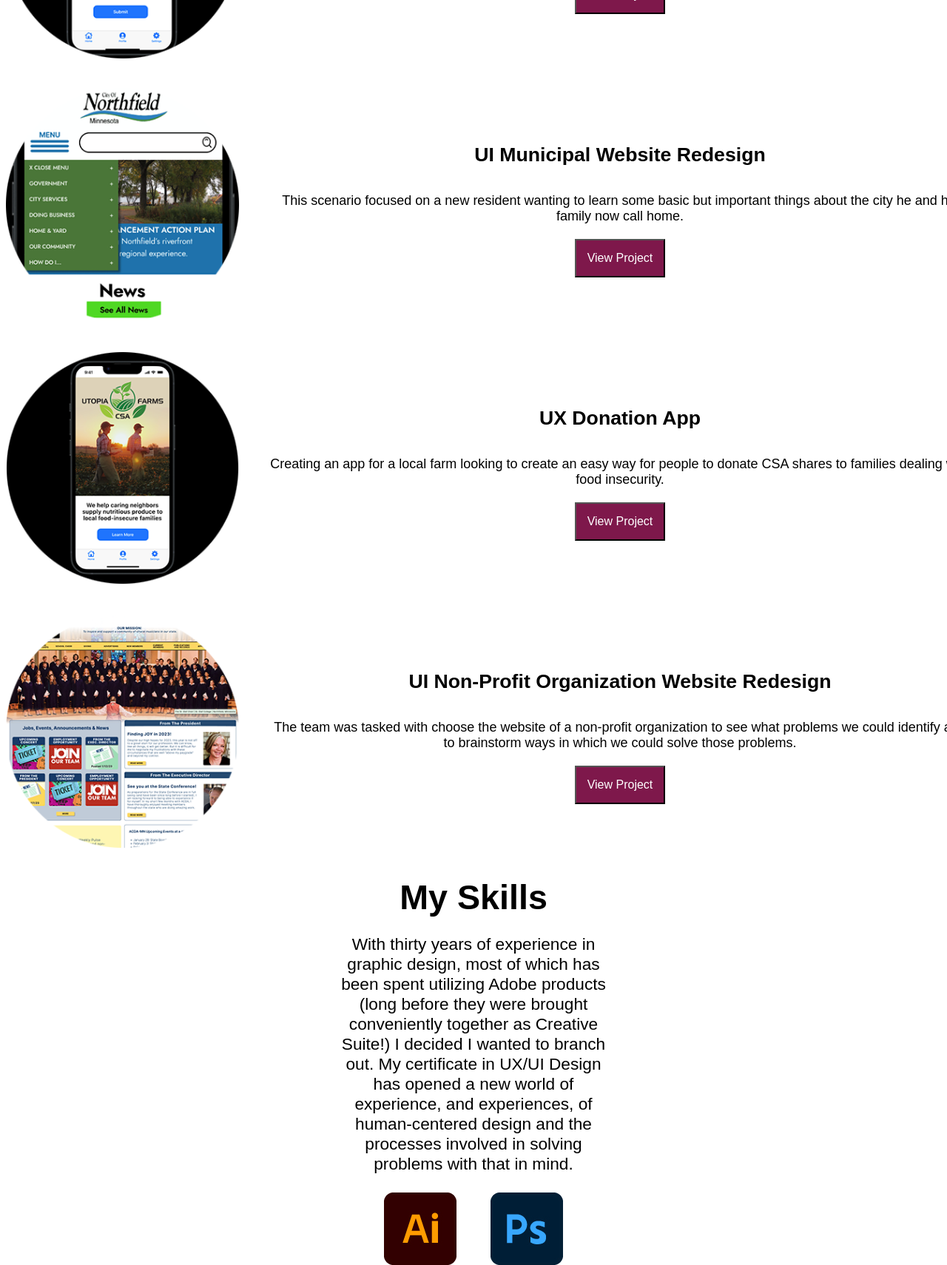
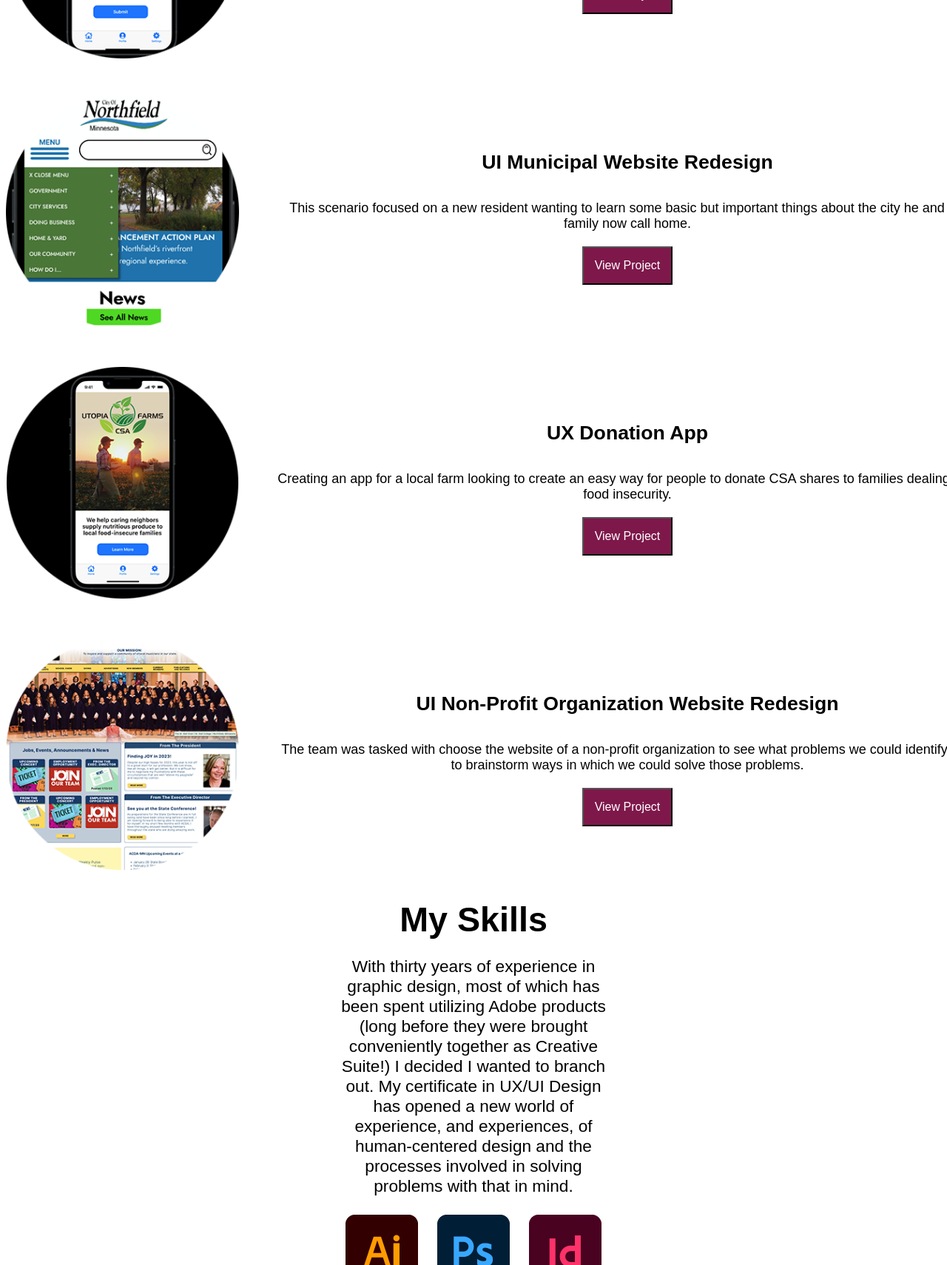
Before and after one commit to BrentKivell/UX_UI_HW_18, a plain HTML site: page index.html in a window 1280 px wide. Shown: the part 2470-4180 px from the top of the page at 74% size. Drawn offline with Linux system fonts and the light colour scheme; a web font is replaced by a local one.

Commit message:
Monday, 5:00

```diff
--- a/CSS/style.css
+++ b/CSS/style.css
@@ -56,6 +56,7 @@ margin-top: -90px;
     gap: 40px;
     width: 100%;
     align-items: center;
+    grid-gap: 50px;
 }
 
 .workGrid img {
@@ -152,12 +153,11 @@ button {
     margin-top: 25px;
 }
 .icons img {
-    margin: 0px 20px;
+    margin: 0px 10px;
 }
 
 @media only screen and (max-width: 1200px) {
     .flexBox {
-        background-color: aqua;
         width: 440px;
         justify-content: center;
     }
@@ -169,4 +169,4 @@ button {
     p {
         margin: auto;
     }
-};
+}
--- a/index.html
+++ b/index.html
@@ -63,32 +63,37 @@
                 <div class="gridImage">
                 <img src="./images/Travel.png">
                 </div>
-
                 <div>
                     <h4>UX Travel App</h4>
                     <p>Creating an app for startup travel stay and play booking company that allows users to find a place to stay that is near the activities in which they wish to participate during their stay.</p>
                     <button>View Project</button>
                 </div>
 
+                <div class="gridImage">
                     <img src="./images/City.png">
+                </div>
                 <div>
                     <h4>UI Municipal Website Redesign</h4>
                     <p>This scenario focused on a new resident wanting to learn some basic but important things about the city he and his family now call home.</p>
                     <button>View Project</button>
                 </div>
 
+                <div class="gridImage">
                     <img src="./images/CSA.png">
+                </div>
                 <div>
                     <h4>UX Donation App</h4>
                     <p>Creating an app for a local farm looking to create an easy way for people to donate CSA shares to families dealing with food insecurity.</p>
                     <button>View Project</button>
                 </div>
 
+                <div class="gridImage">
                     <img src="./images/ACDA.png">
+                </div>
                 <div>
                     <h4>UI Non-Profit Organization Website Redesign</h4>
                      <p>The team was tasked with choose the website of a non-profit organization to see what problems we could identify and to brainstorm ways in which we could solve those problems.</p>
-                      <button>View Project</button>
+                    <button>View Project</button>
                 </div>
             </div>
         </div>
```
